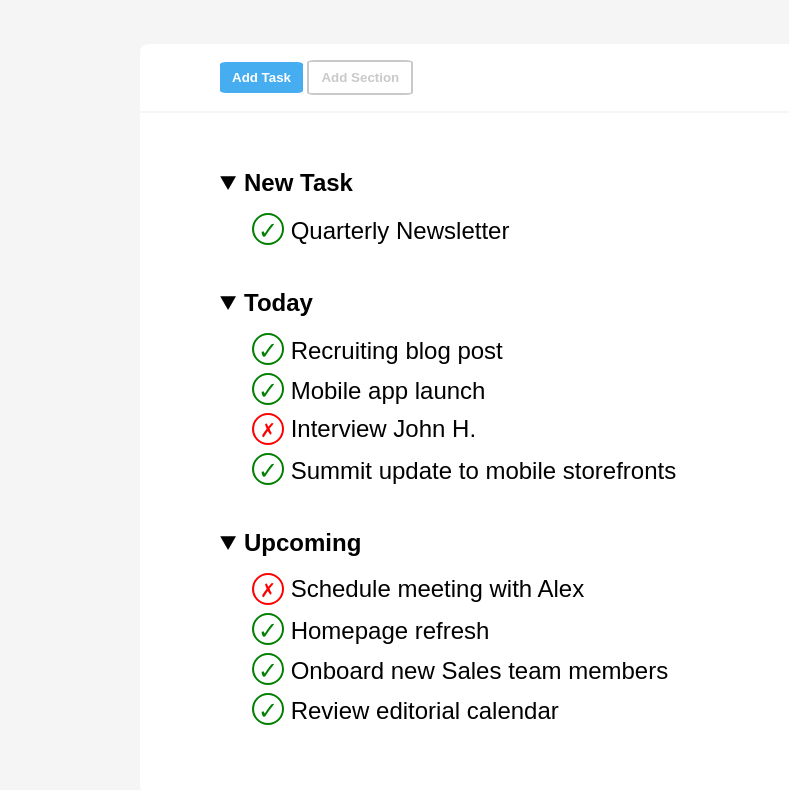
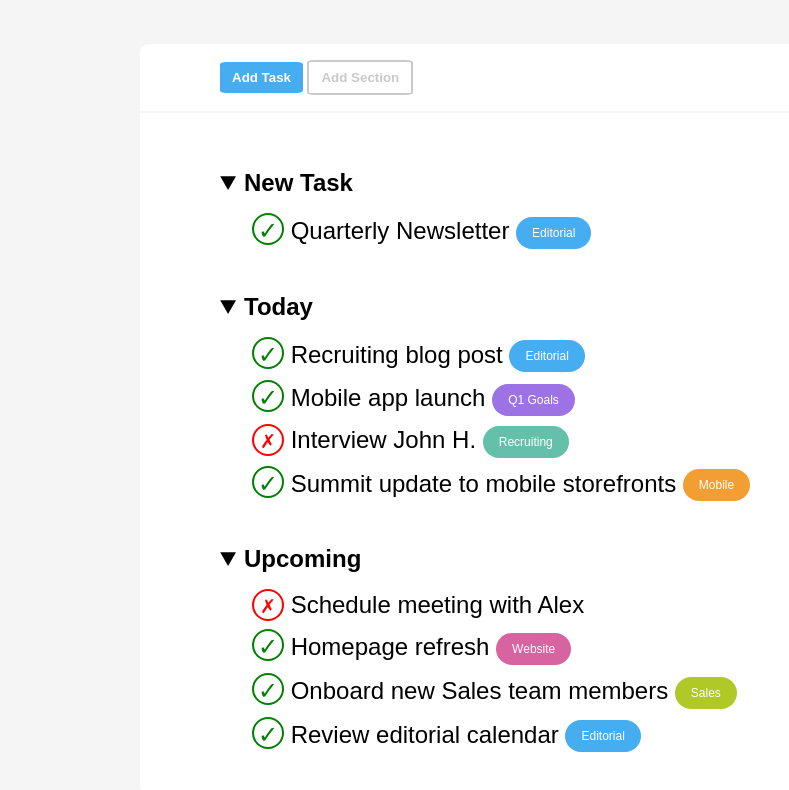
Before and after one commit to Adelmysterio/html-css-toboolist, a plain HTML site: page index.html in a window 1280 px wide. Shown: the part 102-892 px from the top of the page, without its empty margins (0-789 px from the left). Drawn offline with Linux system fonts and the light colour scheme.

Commit message:
Completed Tags and layout

```diff
--- a/css/style.css
+++ b/css/style.css
@@ -7,6 +7,10 @@
 }
 
 /* Stile Generale */
+
+body {
+    background-color: rgb(245, 245, 245);
+}
 
 header {
     background-color: white;
@@ -25,11 +29,6 @@ h1 {
     font-size: 3rem;
     vertical-align: middle;
 }
-
-body {
-    background-color: rgb(245, 245, 245);
-}
-
 
 .container {
     margin: 50px auto;
@@ -55,7 +54,7 @@ hr {
     font-weight: bold;
 }
 
-.micro-task{
+.micro-task {
 list-style: none;
 padding: .5rem;
 font-weight: 400;
@@ -117,8 +116,24 @@ li {
     font-weight: bold;
 }
 
+/* Tag */
 
+.tag-box {
+    display: inline-block;
+    font-size: .75rem;
+    color: white;
+    padding: .5rem 1rem;
+    border: 0;
+    border-radius: 20px;
+    line-height: 1rem;
+    vertical-align: middle;
+}
 /*  Colori  */
+
+.blue {
+    background-color: #47adf1;
+}
+
 .orange {
     background-color: #f29e33;
 }
--- a/index.html
+++ b/index.html
@@ -11,6 +11,7 @@
 
 
 <body>
+
     <header>
 
         <section>
@@ -19,7 +20,6 @@
         </section>
 
     </header>
-
 
     <main>
 
@@ -36,7 +36,8 @@
                     New Task
                     <ul class="micro-task">
                         <li>
-                            <span class="checked">&checkmark;</span> Quarterly Newsletter
+                            <span class="checked">&checkmark;</span> Quarterly Newsletter <div class="tag-box blue">
+                                Editorial</div>
                         </li>
                     </ul>
                 </li>
@@ -44,24 +45,49 @@
                 <li>
                     Today
                     <ul class="micro-task">
-                        <li><span class="checked">&checkmark;</span> Recruiting blog post</li>
-                        <li><span class="checked">&checkmark;</span> Mobile app launch</li>
-                        <li><span class="unchecked">&cross;</span> Interview John H.</li>
-                        <li><span class="checked">&checkmark;</span> Summit update to mobile storefronts</li>
+                        <li>
+                            <span class="checked">&checkmark;</span> Recruiting blog post <div class="tag-box blue">
+                                Editorial</div>
+                        </li>
+                        <li>
+                            <span class="checked">&checkmark;</span> Mobile app launch <div class="tag-box purple">Q1
+                                Goals</div>
+
+                        </li>
+                        <li>
+                            <span class="unchecked">&cross;</span> Interview John H. <div class="tag-box green">
+                                Recruiting</div>
+                        </li>
+                        <li>
+                            <span class="checked">&checkmark;</span> Summit update to mobile storefronts <div
+                                class="tag-box orange">Mobile</div>
+                        </li>
                     </ul>
                 </li>
                 <br>
                 <li>
                     Upcoming
                     <ul class="micro-task">
-                        <li><span class="unchecked">&cross;</span> Schedule meeting with Alex</li>
-                        <li><span class="checked">&checkmark;</span> Homepage refresh</li>
-                        <li><span class="checked">&checkmark;</span> Onboard new Sales team members</li>
-                        <li><span class="checked">&checkmark;</span> Review editorial calendar</li>
+                        <li>
+                            <span class="unchecked">&cross;</span> Schedule meeting with Alex
+                        </li>
+                        <li>
+                            <span class="checked">&checkmark;</span> Homepage refresh
+                            <div class="tag-box pink">Website</div>
+                        </li>
+                        <li>
+                            <span class="checked">&checkmark;</span> Onboard new Sales team members <div
+                                class="tag-box greenish">Sales</div>
+                        </li>
+                        <li>
+                            <span class="checked">&checkmark;</span> Review editorial calendar <div
+                                class="tag-box blue">Editorial</div>
+                        </li>
                     </ul>
                 </li>
                 <br>
             </ul>
+
         </div>
 
     </main>
```
